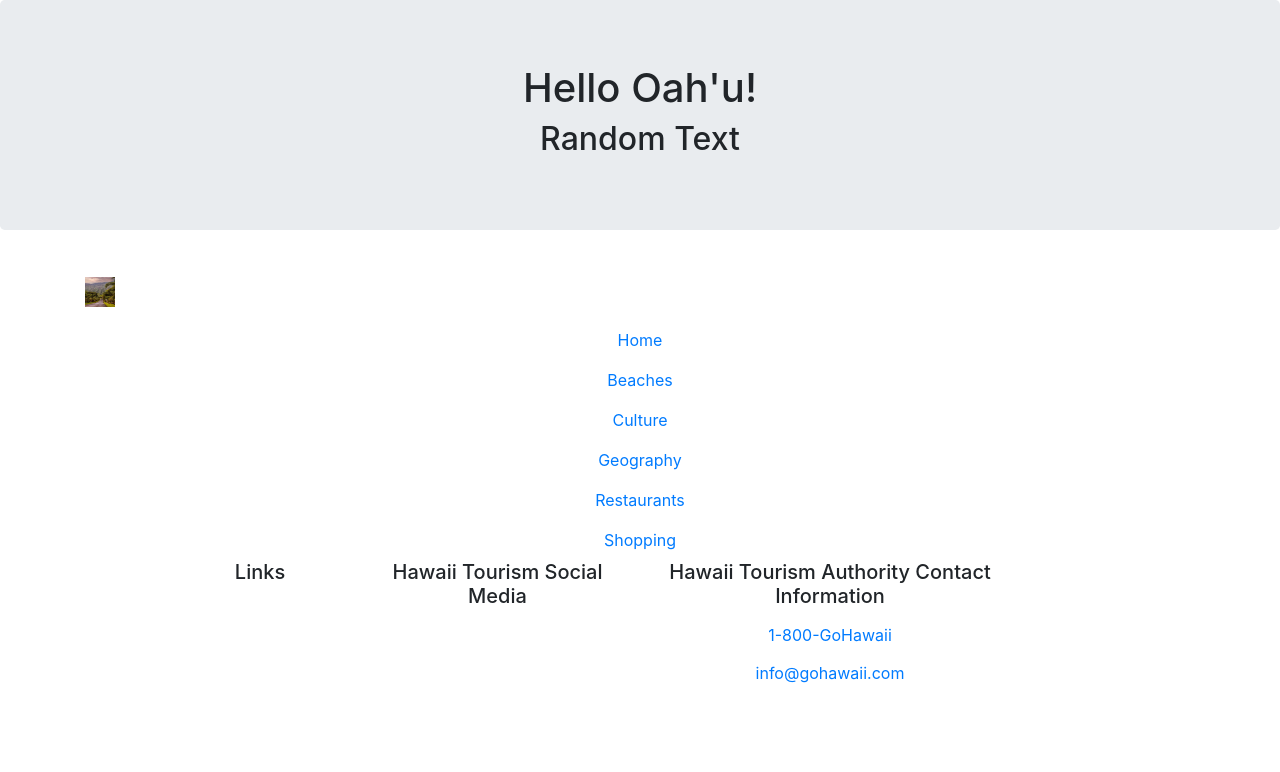
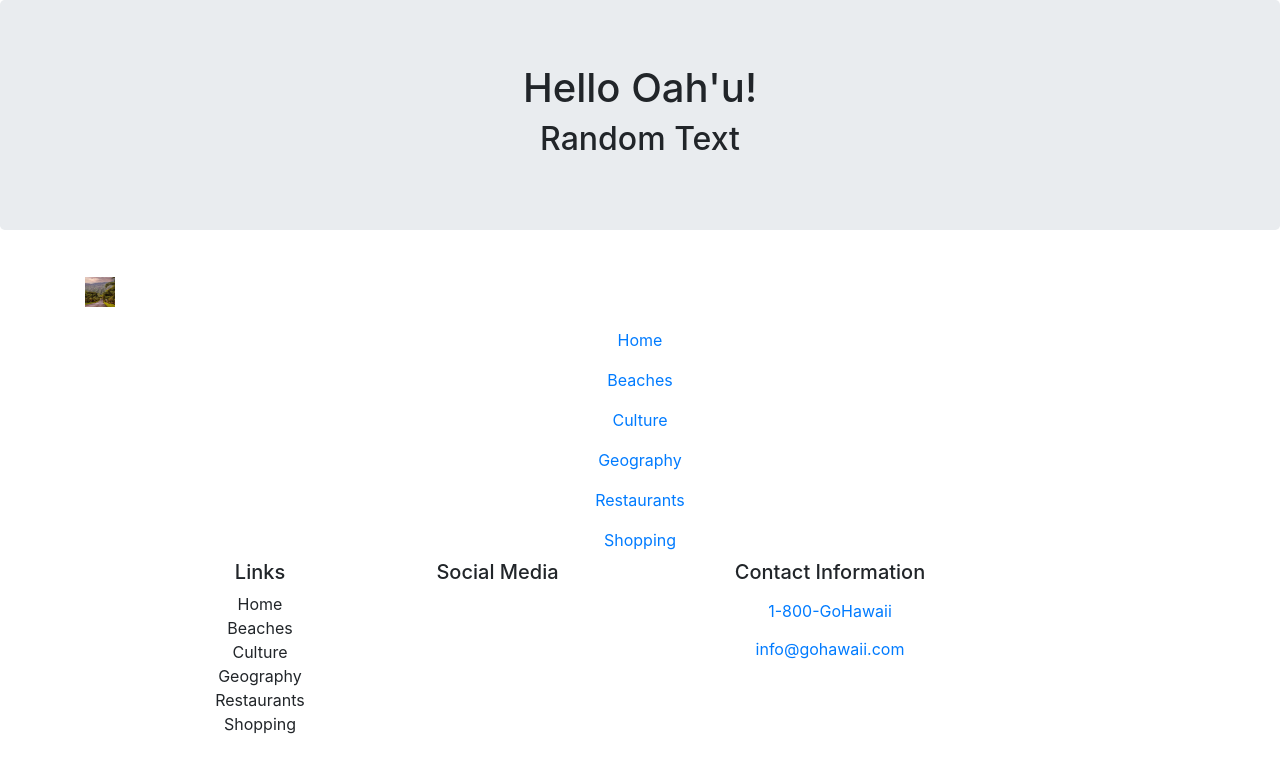
Before and after one commit to mj-wd/oahu-project-react, a React (Create React App) app: page / in a window 1280 px wide. Shown: the top 772 px of the page. Built offline with nearby package versions, Linux system fonts and the light colour scheme.

Commit message:
Footer Text 'n' Linkz

```diff
--- a/src/components/FooterComponent.jsx
+++ b/src/components/FooterComponent.jsx
@@ -9,23 +9,23 @@ function Footer(props) {
                     <div className="col-4 col-sm-2 offset-1">
                         <h5>Links</h5>
                         <ul className="list-unstyled">
-                        {/* <li><Link to='/#'>Home</Link></li>
-                            <li><Link to='/#'>Beaches</Link></li>
-                            <li><Link to='/#'>Culture</Link></li>
-                            <li><Link to='/#'>Geography</Link></li>
-                            <li><Link to='/#'>Restaurants</Link></li>
-                            <li><Link to='/#'>Shopping</Link></li> */}
+                            <li>Home</li>
+                            <li>Beaches</li>
+                            <li>Culture</li>
+                            <li>Geography</li>
+                            <li>Restaurants</li>
+                            <li>Shopping</li>
                         </ul>
                     </div>
                     <div className="col-6 col-sm-3 text-center">
-                        <h5>Hawaii Tourism Social Media</h5>
+                        <h5>Social Media</h5>
                         <a className="btn btn-social-icon btn-instagram" href="https://www.instagram.com/gohawaii/?hl=en"><i className="fa fa-instagram" /></a>{' '}
                         <a className="btn btn-social-icon btn-facebook" href="https://www.facebook.com/Hawaii/"><i className="fa fa-facebook" /></a>{' '}
                         <a className="btn btn-social-icon btn-twitter" href="https://twitter.com/gohawaii?lang=en"><i className="fa fa-twitter" /></a>{' '}
                         <a className="btn btn-social-icon btn-google" href="https://youtu.be/6XZOgg9WRhI"><i className="fa fa-youtube" /></a>
                     </div>
                     <div className="col-sm-4 text-center">
-                        <h5>Hawaii Tourism Authority Contact Information</h5>
+                        <h5>Contact Information</h5>
                         <a role="button" className="btn btn-link" href="tel:+18004642924"><i className="fa fa-phone" /> 1-800-GoHawaii </a><br />
                         <a role="button" className="btn btn-link" href="mailto:info@gohawaii.com"><i className="fa fa-envelope-o" /> info@gohawaii.com</a>
                     </div>
```
